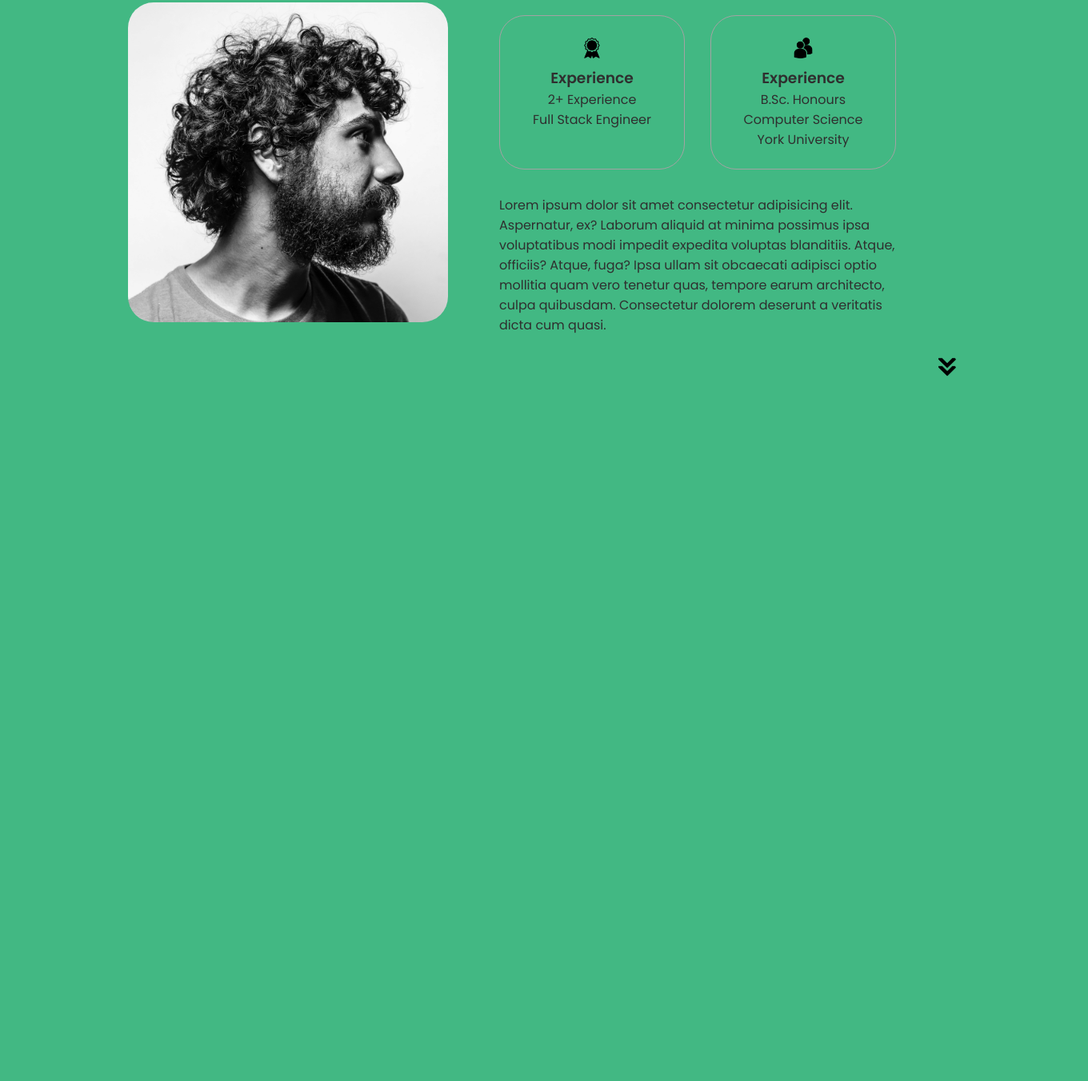
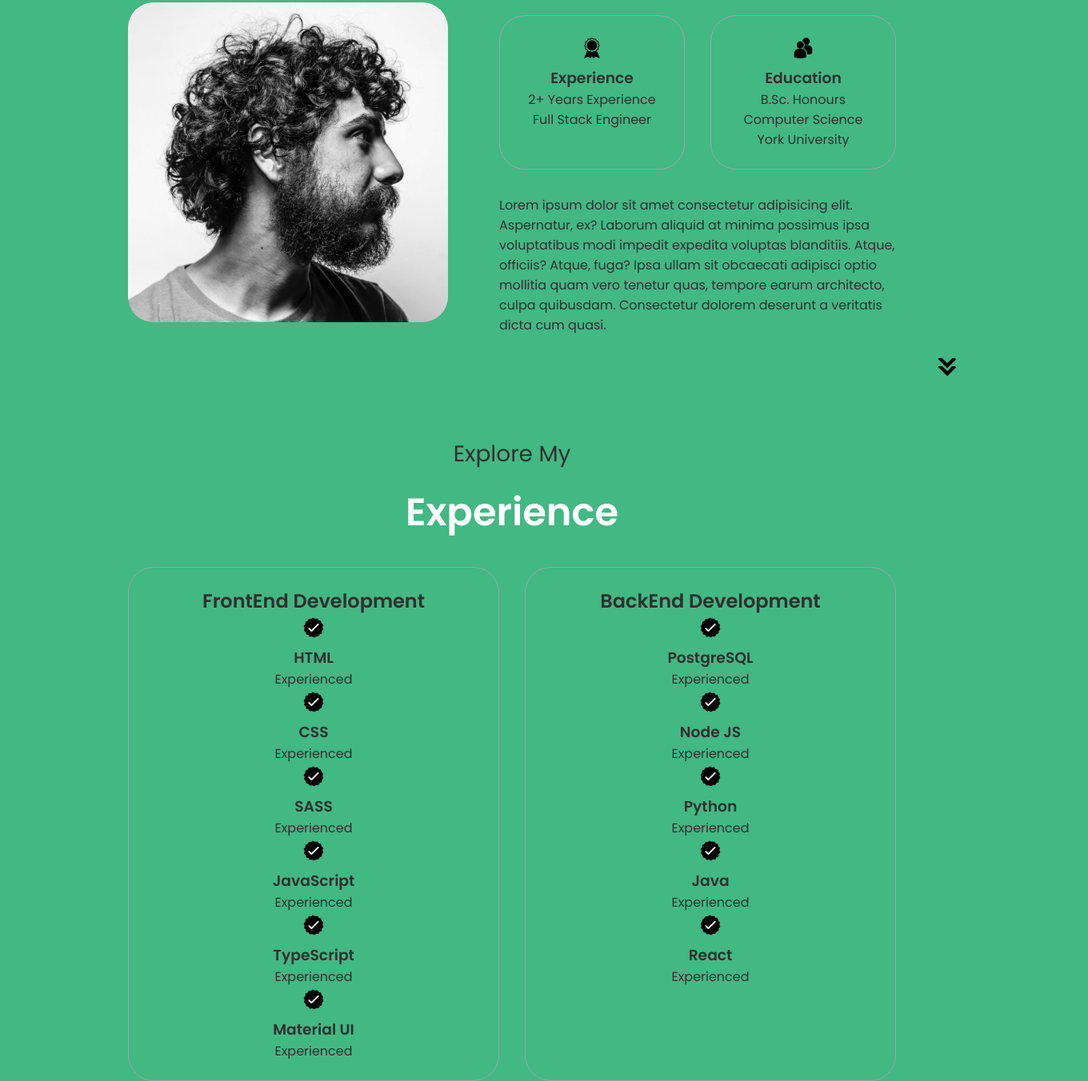
Before and after one commit to Ajay425/ajay-website, a plain HTML site: page index.html in a window 1280 px wide. Shown: the part 1029-2381 px from the top of the page at 80% size, 1360 px wide, since content can reach past the window. Before the commit the page ends 1544 px from the top, so only its background shows below. Drawn offline with Linux system fonts and the light colour scheme.

Commit message:
feat: add experience section

```diff
--- a/index.html
+++ b/index.html
@@ -58,26 +58,19 @@
         <h1 class="title">About Me</h1>
         <div class="section-container">
             <div class="section__pic-container">
-                <img src="/assets/about-pic.png"
-                alt="Profile Picture"
-                class="about-pic"
-                />
+                <img src="./assets/about-pic.png" alt="Profile Picture" class="about-pic"/>
             </div>
             <div class="about-details-container">
                 <div class="about-containers">
                     <div class="details-container">
-                        <img src="./assets/experience.png"
-                        alt="Experience icon"
-                        class="icon"/>
+                        <img src="./assets/experience.png" alt="Experience icon" class="icon"/>
                         <h3>Experience</h3>
-                        <p>2+ Experience <br> Full Stack Engineer</p>
+                        <p>2+ Years Experience <br> Full Stack Engineer</p>
                     </div>
                     <div class="details-container">
-                        <img src="./assets/education.png"
-                        alt="Education icon"
-                        class="icon"/>
-                        <h3>Experience</h3>
-                        <p>B.Sc. Honours Computer Science <br> York University </p>
+                        <img src="./assets/education.png" alt="Education icon" class="icon"/>
+                        <h3>Education</h3>
+                        <p>B.Sc. Honours Computer Science <br> York University</p>
                     </div>
                 </div>
                 <div class="text-container">
@@ -87,7 +80,103 @@
                 </div>
             </div>
         </div>
-        <img src="./assets/arrow.png" alt="arrow icon" class="icon arrow" onclick="location.href='./experience'"/>
+        <img src="./assets/arrow.png" alt="arrow icon" class="icon arrow" onclick="location.href='#experience'"/>
+    </section>
+    <section id="experience">
+        <p class="section__text__p1">Explore My</p>
+        <h1 class="title">Experience</h1>
+        <div class="experience-details-container">
+            <div class="about-containers">
+                <div class="details-container">
+                    <h2 class="experience-sub-title">FrontEnd Development</h2>
+                    <div class="article-container">
+                        <article>
+                            <img src="./assets/checkmark.png" alt="Experience icon" class="icon">
+                            <div>
+                                <h3>HTML</h3>
+                                <p>Experienced</p>
+                            </div>
+                        </article>
+                        <article>
+                            <img src="./assets/checkmark.png" alt="Experience icon" class="icon">
+                            <div>
+                                <h3>CSS</h3>
+                                <p>Experienced</p>
+                            </div>
+                        </article>
+                        <article>
+                            <img src="./assets/checkmark.png" alt="Experience icon" class="icon">
+                            <div>
+                                <h3>SASS</h3>
+                                <p>Experienced</p>
+                            </div>
+                        </article>
+                        <article>
+                            <img src="./assets/checkmark.png" alt="Experience icon" class="icon">
+                            <div>
+                                <h3>JavaScript</h3>
+                                <p>Experienced</p>
+                            </div>
+                        </article>
+                        <article>
+                            <img src="./assets/checkmark.png" alt="Experience icon" class="icon">
+                            <div>
+                                <h3>TypeScript</h3>
+                                <p>Experienced</p>
+                            </div>
+                        </article>
+                        <article>
+                            <img src="./assets/checkmark.png" alt="Experience icon" class="icon">
+                            <div>
+                                <h3>Material UI</h3>
+                                <p>Experienced</p>
+                            </div>
+                        </article>
+                    </div>
+                </div>
+                <div class="details-container">
+                    <h2 class="experience-sub-title">BackEnd Development</h2>
+                    <div class="article-container">
+                        <article>
+                            <img src="./assets/checkmark.png" alt="Experience icon" class="icon">
+                            <div>
+                                <h3>PostgreSQL</h3>
+                                <p>Experienced</p>
+                            </div>
+                        </article>
+                        <article>
+                            <img src="./assets/checkmark.png" alt="Experience icon" class="icon">
+                            <div>
+                                <h3>Node JS</h3>
+                                <p>Experienced</p>
+                            </div>
+                        </article>
+                        <article>
+                            <img src="./assets/checkmark.png" alt="Experience icon" class="icon">
+                            <div>
+                                <h3>Python</h3>
+                                <p>Experienced</p>
+                            </div>
+                        </article>
+                        <article>
+                            <img src="./assets/checkmark.png" alt="Experience icon" class="icon">
+                            <div>
+                                <h3>Java</h3>
+                                <p>Experienced</p>
+                            </div>
+                        </article>
+                        <article>
+                            <img src="./assets/checkmark.png" alt="Experience icon" class="icon">
+                            <div>
+                                <h3>React</h3>
+                                <p>Experienced</p>
+                            </div>
+                        </article>
+                    </div>
+                </div>
+            </div>
+        </div>
+        <img src="./assets/arrow.png" alt="arrow icon" class="icon arrow" onclick="location.href='#projects'"/>
     </section>
     <script src="portfolio.js"></script>
 </body>
```
